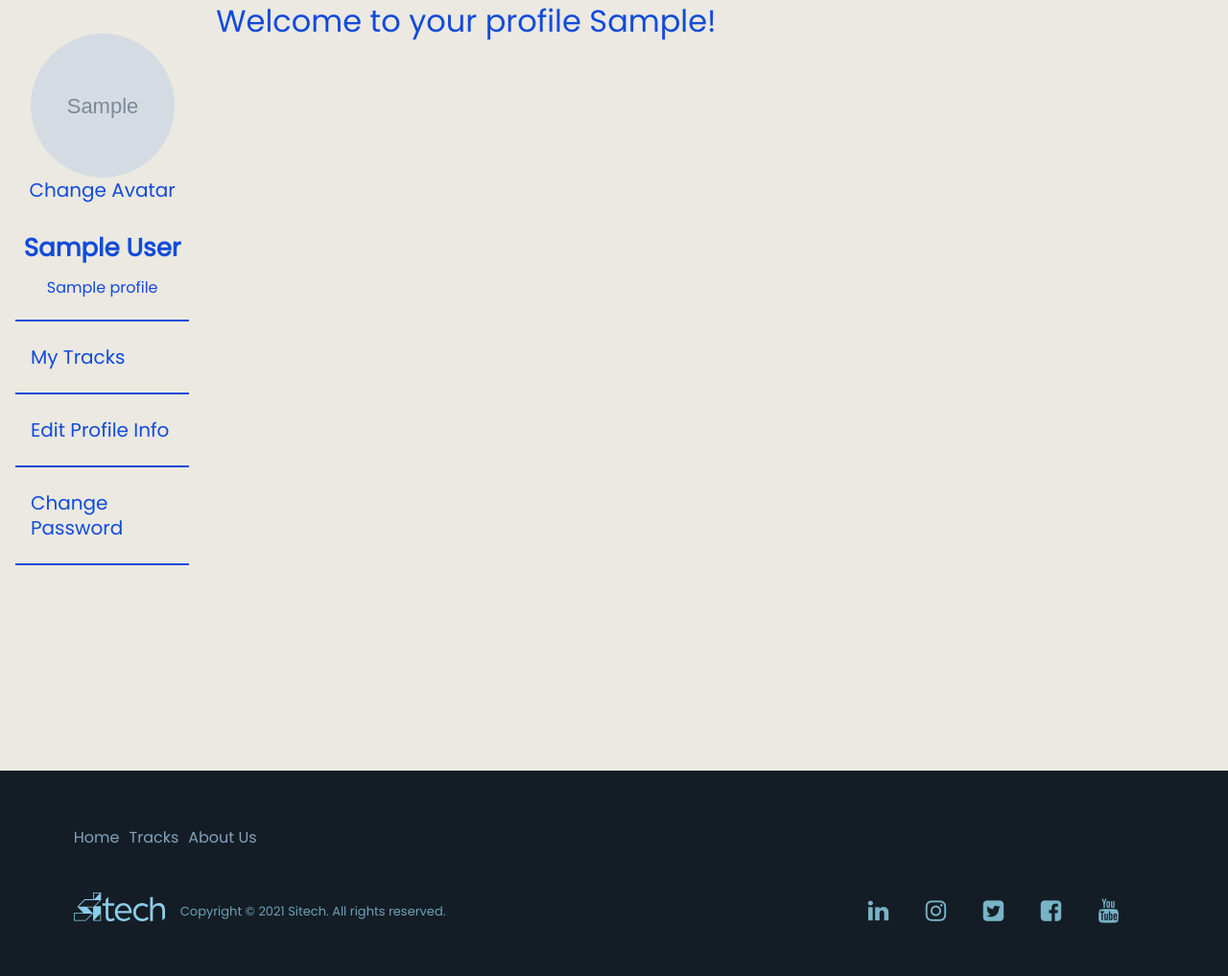
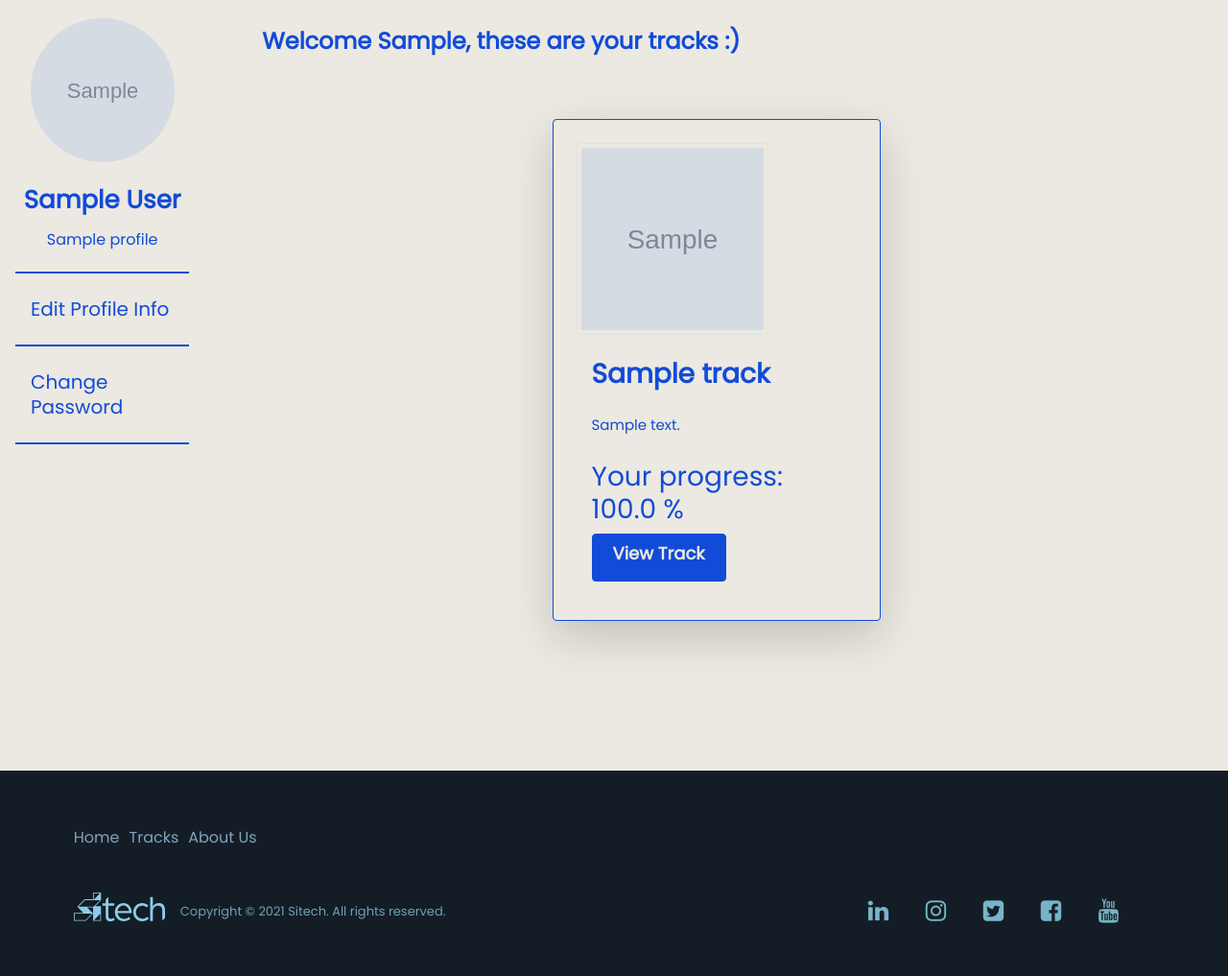
Before and after one commit to azez-alhoot/SiTech-Onboarding, a Django app: page /profile/ in a window 1280 px wide. Shown: the part 113-1130 px from the top of the page at 96% size. Run offline with Django 3.2, Linux system fonts and the light colour scheme; a user stored in the database is signed in; tables that the repository leaves empty hold one stand-in row (values such as "Sample post"); grey boxes marked "Sample" are stand-in pictures; some libraries are stand-ins or nearby versions.

Commit message:
zabtat yaayy

```diff
--- a/onboarding/forms.py
+++ b/onboarding/forms.py
@@ -77,9 +77,7 @@ class UserTrackForm(models.ModelForm):
 
 
 class EditImageForm(forms.ModelForm):
-    image = forms.ImageField(label='Change Avatar', widget=forms.FileInput,required=False)
-    # def __init__(self, *args, **kwargs):
-    #     super().__init__(*args, **kwargs)
+    image = forms.ImageField(label='', widget=forms.FileInput,required=False)
     class Meta:
         model = Profile
         fields = ('image',)
--- a/onboarding/templates/change_password.html
+++ b/onboarding/templates/change_password.html
@@ -7,11 +7,12 @@
 <div class="login-signup-form py-4">
   <div class="container">
     <div class="row justify-content-center">
-      <div class="col-lg-5">
+      <div class="col-lg-5" style="width: max-content;">
         <div class="card form-bg shadow-az">
           <span class="shape-custom"></span>
           <div class="card-header text-center bg-transparent">
             <i class="fa fa-user-circle"></i>
+            <button type="button" class="btn-close" data-bs-dismiss="modal" aria-label="Close"></button>
             <h2 class="h1-text-form-color">Change Your Password</h2>
           </div>
           <div class="card-body py-4 h1-text-form-color">
--- a/onboarding/templates/profile.html
+++ b/onboarding/templates/profile.html
@@ -15,16 +15,13 @@
     <div class="row vh-100">
         <div class="d-flex flex-column flex-shrink-0 p-3 col-2 side-custom border-profile">
             <div class="d-flex flex-column align-items-center">
-                <div class="nav tabs d-flex flex-column text-center" id="tab" role="tablist">
-                    <a href="#image" class="nav-link text-custom-nav" id="image-tab" data-bs-toggle="tab" role="tab"
-                        aria-controls="image" aria-selected="false"></a>
-                </div>
-                <img class="user-img" src="{{ user.profile.image.url }}" alt="{{ user.first_name }}">
+
+                <img id="image" class="user-img" src="{{ user.profile.image.url }}" alt="{{ user.first_name }}">
 
                 <form action="{% url 'img_edit_profile' 0 1 %}" method="POST" id="change_image"
-                enctype="multipart/form-data">
+                    enctype="multipart/form-data">
                     {% csrf_token %}
-                    <div class="form-group">
+                    <div class="form-group hidden">
                         {{ form_edit_image.image|as_crispy_field }}
                     </div>
                 </form>
@@ -34,57 +31,95 @@
             </div>
             <hr class="hr-bold">
             <ul class="nav tabs d-flex flex-column text-center" id="tab" role="tablist">
-
-                <li><a class="nav-link text-custom-nav" id="home-tab" data-bs-toggle="tab" href="#home" role="tab"
-                        aria-controls="home" aria-selected="false">My Tracks</a>
-                </li>
-                <hr class="hr-bold">
-
-                <a class="nav-link text-custom-nav" id="profile-tab" data-bs-toggle="tab" href="#profile" role="tab"
-                    aria-controls="profile" aria-selected="false">Edit Profile Info</a>
+                <li>
+                    <a class="nav-link text-custom-nav" id="profile-tab" data-bs-toggle="modal" href="#profile"
+                        role="tab" data-bs-target="#staticBackdrop" aria-selected="false">Edit Profile Info</a>
                 </li>
                 <hr class="hr-bold">
                 <li>
-                    <a class="nav-link text-custom-nav" id="contact-tab" data-bs-toggle="tab" href="#contact" role="tab"
-                        aria-controls="contact" aria-selected="false">Change Password</a>
+                    <a class="nav-link text-custom-nav" id="contact-tab" data-bs-toggle="modal" href="#contact"
+                        role="tab" data-bs-target="#staticBackdrop2" aria-selected="false">Change Password</a>
                 </li>
                 <hr class="hr-bold">
             </ul>
-
         </div>
 
         <div class="tab-content bg-profile-tabs col-10 " id="tabContent">
 
-            <div>
-                <h2>Welcome to your profile {{user.first_name}}!</h2>
+            <div class="mx-5">
+                <br>
+                <h4><b>Welcome {{user.first_name}}, these are your tracks :)</b></h4>
+                <br>
             </div>
 
-            <div class="tab-pane tracks-container fade-in-up" id="home" role="tabpanel" aria-labelledby="home-tab">
-                {% include "profile_tracks.html" with progress=progress %}
+            <div class=" d-flex justify-content-center p-2 mx-auto">
+
+                {% for track in tracks %}
+
+                <div class="card m-4 p-4 col-4 border-1 rounded shadow-lg">
+                    <img class=" img-thumbnail track-images d-block" src="/media/{{ track.3 }}" alt="Card image cap">
+                    <div class="card-body d-flex flex-column justify-content-between">
+                        <div>
+                            <h5 class="card-title mt-2 p-0 fw-bold fs-3">{{ track.1 }}</h5>
+                            <p class="card-text text-wrap p-0 my-4">{{ track.2 }}</p>
+                            <h3>Your progress: {{ track.4 }} %</h3>
+                        </div>
+                        <a class="btn btn-primary" href="{% url 'track' track.0 %}">View Track</a>
+                    </div>
+                </div>
+                {% endfor %}
             </div>
-
-            <div class="tab-pane fade-in-up" id="profile" role="tabpanel" aria-labelledby="profile-tab">
-                {% include "profile_edit.html" with form=form_edit_user %}
-            </div>
-
-            <div class="tab-pane fade-in-up" id="contact" role="tabpanel" aria-labelledby="contact-tab">
-                {% include "change_password.html" with form=form_change_password %}
-            </div>
+        </div>
+    </div>
+</div>
 
 
 
+<!-- Modal -->
+<div class="modal fade" id="staticBackdrop" data-bs-backdrop="static" data-bs-keyboard="false" tabindex="-1"
+    aria-labelledby="staticBackdropLabel" aria-hidden="true">
+    <div class="modal-dialog modal-dialog-centered">
+        <div class="modal-content">
+            <div class="modal-body">
+                <div class="tab-pane fade-in-up" id="profile" role="tabpanel" aria-labelledby="profile-tab">
+                    {% include "profile_edit.html" with form=form_edit_user %}
+                </div>
+            </div>
         </div>
+    </div>
+</div>
 
+
+<!-- Modal -->
+<div class="modal fade" id="staticBackdrop2" data-bs-backdrop="static" data-bs-keyboard="false" tabindex="-1"
+    aria-labelledby="staticBackdropLabel" aria-hidden="true">
+    <div class="modal-dialog modal-dialog-centered">
+        <div class="modal-content">
+            <div class="modal-body">
+                <div class="tab-pane fade-in-up" id="contact" role="tabpanel" aria-labelledby="contact-tab">
+                    {% include "change_password.html" with form=form_change_password %}
+                </div>
+            </div>
+        </div>
     </div>
 </div>
 {% endblock %}
+
 {% block js %}
+<script>
+        $(document).ready(function () {
+        $('#image').on('click', function () {
+            $('#id_image').click()
+        });
+    })
 
-<script>
-    $(document).ready(function(){
+    $(document).ready(function () {
         $('#id_image').on('change', function () {
             $('#change_image').submit()
         });
     })
-    </script>
+
+
+
+</script>
 {% endblock %}
--- a/onboarding/templates/profile_edit.html
+++ b/onboarding/templates/profile_edit.html
@@ -6,11 +6,12 @@
 <div class="login-signup-form py-4">
   <div class="container">
     <div class="row justify-content-center">
-      <div class="col-lg-5">
+      <div class="col-lg-5" style="width: max-content;">
         <div class="card form-bg shadow-az">
           <span class="shape-custom-3 "></span>
           <div class="card-header text-center bg-transparent">
             <i class="fa fa-user-circle"></i>
+            <button type="button" class="btn-close" data-bs-dismiss="modal" aria-label="Close"></button>
             <h2 class="h1-text-form-color">Edit Your Info</h2>
           </div>
           <div class="card-body py-4 h1-text-form-color">
--- a/onboarding/templates/projects.html
+++ b/onboarding/templates/projects.html
@@ -26,7 +26,7 @@
 
 {% for project in projects %}
 
-<div class="card m-4 p-4 col-4 border-1 rounded">
+<div class="card m-4 p-4 col-4 border-1 rounded shadow-lg">
     <img class=" img-thumbnail track-images d-block" src="{{ project.image.url }}" alt="Card image cap">
     <div class="card-body d-flex flex-column justify-content-between">
         <div>
--- a/onboarding/templates/tracks.html
+++ b/onboarding/templates/tracks.html
@@ -26,7 +26,7 @@
 
     {% for track in tracks %}
 
-    <div class="card m-4 p-4 col-4 border-1 rounded">
+    <div class="card m-4 p-4 col-4 border-1 rounded shadow-lg">
         <img class=" img-thumbnail track-images d-block" src="{{ track.image.url }}" alt="Card image cap">
         <div class="card-body d-flex flex-column justify-content-between">
             <div>
```
Also changed, not shown: media/user_photos/91594112_QN0Fyto.jpg (added), media/user_photos/91594112_eaNNABQ.jpg (added), media/user_photos/cc2c63fa-50ed-42f1-bc92-93c63a5ef61d_S6etuOE.jpg (added).
